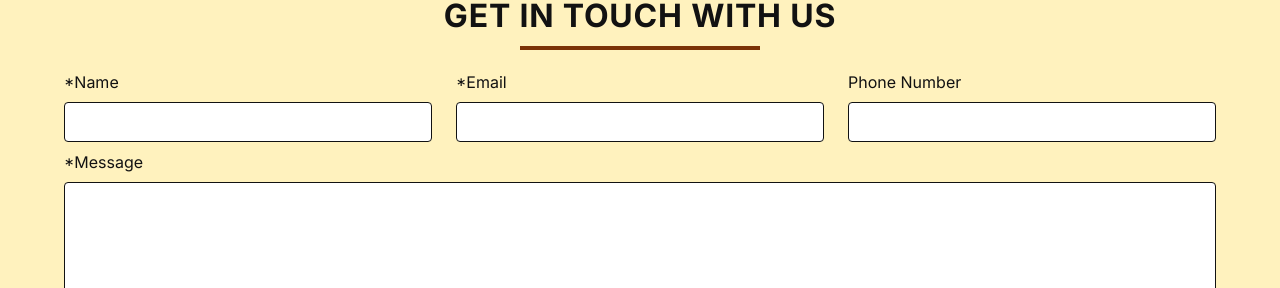
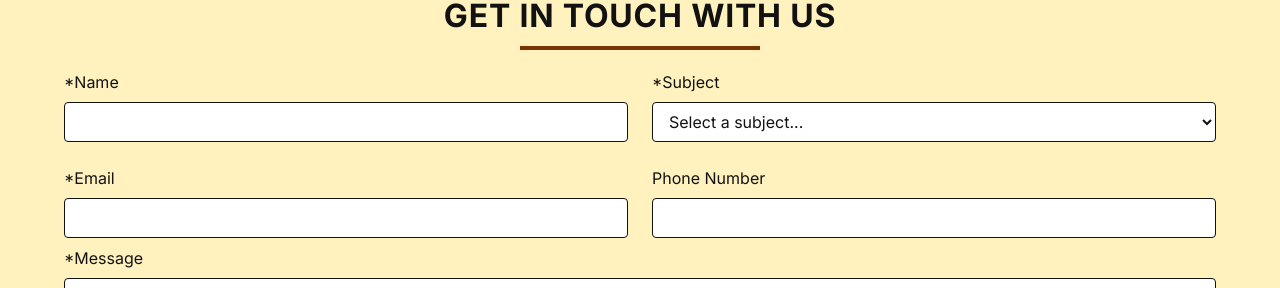
Before and after one commit to Azarov204/starbuck-curling, a React (Vite) app: page / in a window 1280 px wide. Shown: the part 1697-1985 px from the top of the page. Built offline with nearby package versions, Linux system fonts and the light colour scheme.

Commit message:
Add subject drop down and replace web3forms token

```diff
--- a/src/components/Contact/Contact.jsx
+++ b/src/components/Contact/Contact.jsx
@@ -10,11 +10,8 @@ const Contact = () => {
     event.preventDefault();
     setResult("Sending....");
     const formData = new FormData(event.target);
-    formData.append(
-      "subject",
-      "New Submission from Starbuck Curling Club Website",
-    );
-    formData.append("access_key", "3387ae68-0db6-4a8f-99a6-2ae920b23d0a");
+    formData.append("subject", "New Starbuck Curling Club Website Submission");
+    formData.append("access_key", "827456ad-13d2-4dc3-9a5b-688b53c0be56");
 
     const response = await fetch("https://api.web3forms.com/submit", {
       method: "POST",
@@ -50,7 +47,7 @@ const Contact = () => {
         {/* FORM */}
         <form className="space-y-2" onSubmit={onSubmit}>
           {/* Name */}
-          <div className="grid grid-cols-1 md:grid-cols-3 gap-6">
+          <div className="grid grid-cols-1 md:grid-cols-2 gap-6">
             <div>
               <label className="block mb-2">*Name</label>
               <input
@@ -59,6 +56,31 @@ const Contact = () => {
                 className="w-full h-10 rounded-sm px-3 focus:outline-none border bg-white"
                 required
               />
+            </div>
+
+            {/* Subject list */}
+            <div>
+              <label className="block mb-2">*Subject</label>
+              <select
+                name="Subject"
+                className="w-full h-10 rounded-sm px-3 focus:outline-none border bg-white"
+                required
+                defaultValue=""
+              >
+                <option value="" disabled>
+                  Select a subject...
+                </option>
+                <option value="Mens curling inquiry">Men's Curling</option>
+                <option value="Womens curling inquiry">Women's Curling</option>
+                <option value="Special curling events">
+                  Glow Curling & Special Nights
+                </option>
+                <option value="Bonspiels and Tournaments">
+                  Bonspiels & Tournaments
+                </option>
+                <option value="Ice Rental">Ice Rental</option>
+                <option value="Other">Other</option>
+              </select>
             </div>
 
             {/* Email */}
```
